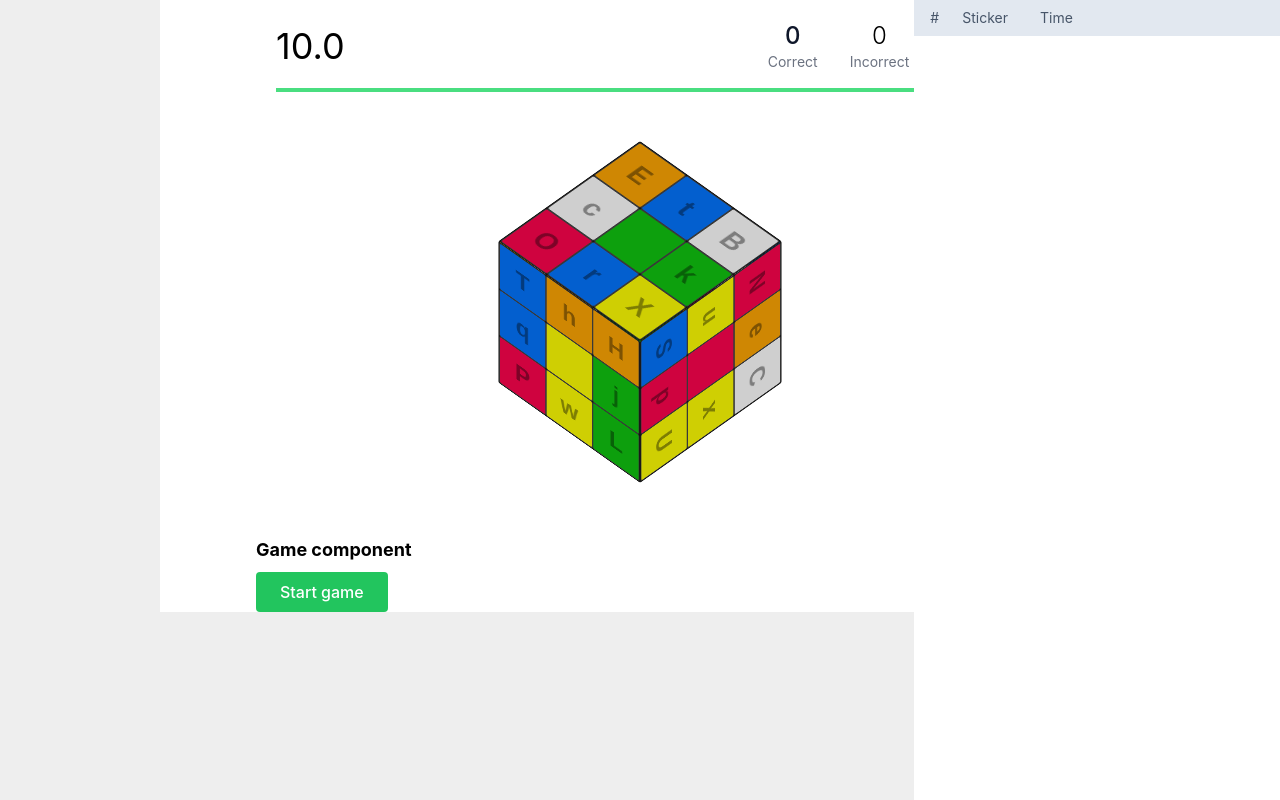
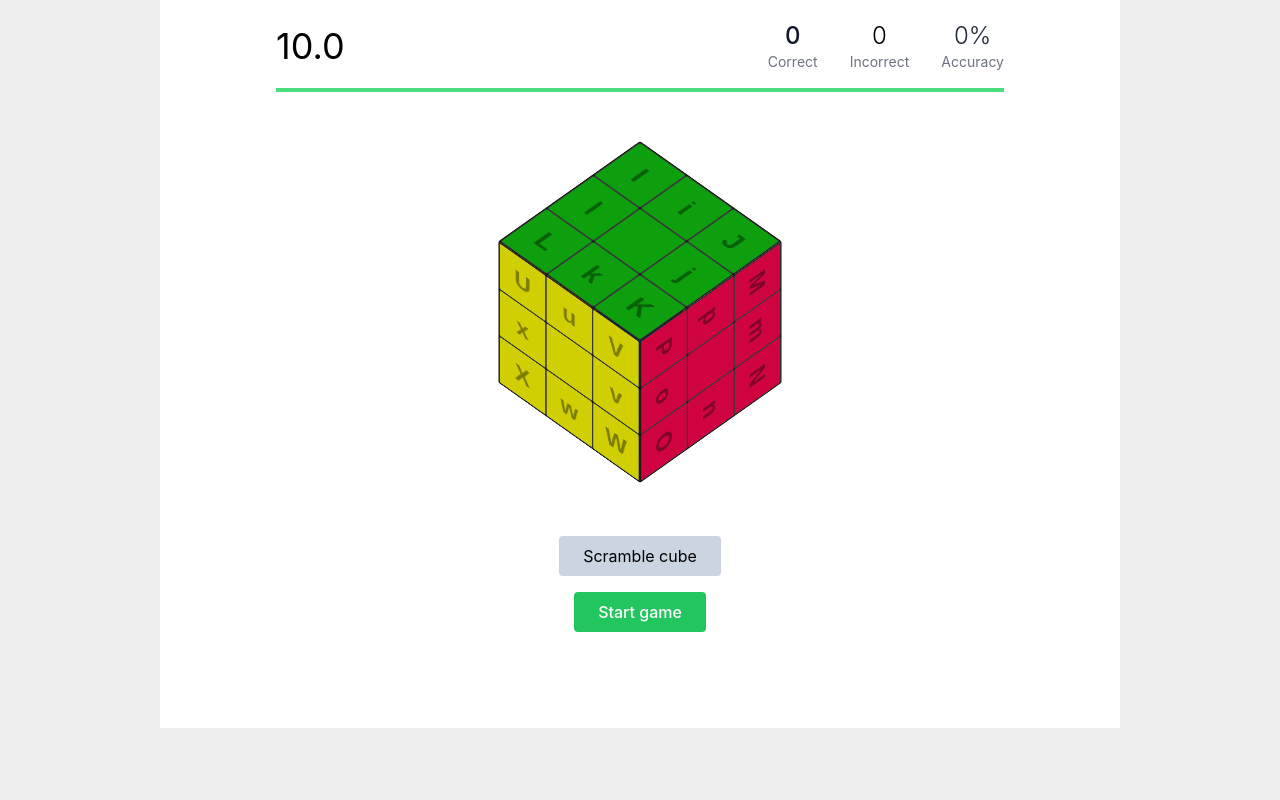
Before and after one commit to McHeisenburglar/rubiks-cube-3d-vite, a React (Vite) app: page /rubiks-cube-3d-vite/play-mode in a window 1280 px wide. Built offline with nearby package versions, Linux system fonts and the light colour scheme.

Commit message:
Add scramble button.

```diff
--- a/src/components/play-mode/Main.tsx
+++ b/src/components/play-mode/Main.tsx
@@ -1,4 +1,4 @@
-import React, { useEffect, useMemo } from 'react'
+import React, { useEffect, useMemo, useState } from 'react'
 import useCountdown from '../timer/useCountdown'
 import Scoreboard from '../timer/Scoreboard'
 
@@ -23,20 +23,22 @@ const PlayModeControls: React.FC<PlayModeControlsProps> = (props) => {
 
 	if (!isRunning) {
 		return (
+			<div className="text-center">
 				<button className="btn-primary success" onClick={onClickStart}>
 					Start game
 				</button>
+			</div>
 		)
 	} else {
 		return (
-			<>
+			<div className="text-center">
 				<button className="btn" onClick={onClickPause}>
 					{isPaused ? 'Unpause' : 'Pause'}
 				</button>
 				<button className="btn" onClick={onClickStop}>
 					Stop game
 				</button>
-			</>
+			</div>
 		)
 	}
 }
@@ -46,16 +48,16 @@ const GameComponentDev: React.FC<{ game: ReturnType<typeof useGame> }> = ({
 }) => {
 	return (
 		<>
+			{game.inProgress && (
 				<div className="text-left">
 					<h1 className="text-lg font-bold mb-2">Game component</h1>
-				{game.inProgress && (
 					<ul>
 						<li>Current letter to guess: {game.currentSticker?.name}</li>
 						<li>Correct: {game.correct}</li>
 						<li>Incorrect: {game.incorrect}</li>
 					</ul>
+				</div>
 			)}
-			</div>
 		</>
 	)
 }
@@ -103,11 +105,12 @@ const PlayModeComponent = () => {
 
 const PlayModeComponent2: React.FC = () => {
 	console.log('rendered')
-	const cube = useMemo<CubeWithPos>(() => {
+	const [scramble, setScramble] = useState<string | null>(null)
+	const cube: CubeWithPos = useMemo<CubeWithPos>(() => {
 		const cube = new CubeWithPos()
-		cube.scramble()
+		if (scramble) cube.performAlgorithm(scramble)
 		return cube
-	}, [])
+	}, [scramble])
 
 	const { setSpotlight, clearSpotlight } = useSpotlightContext()
 
@@ -124,7 +127,14 @@ const PlayModeComponent2: React.FC = () => {
 		},
 	})
 
+	const handleScramble = () => {
+		const scramble = cube.scramble()
+		console.log('got here')
+		setScramble(scramble)
+	}
+
 	useKeypress((e) => {
+		e.preventDefault()
 		if (!game.inProgress) {
 			const sticker = cube.getStickerByLetter(e.key, 'edge')
 			if (sticker) setSpotlight(sticker)
@@ -152,6 +162,7 @@ const PlayModeComponent2: React.FC = () => {
 			if (game.currentSticker) setSpotlight(game.currentSticker)
 		},
 		onCompletion() {
+			game.stop()
 			clearSpotlight()
 		},
 	})
@@ -171,7 +182,7 @@ const PlayModeComponent2: React.FC = () => {
 	}
 
 	return (
-		<div className="mx-auto max-w-[60rem] px-24 bg-white">
+		<div className="mx-auto max-w-[60rem] px-24 bg-white pb-8">
 			<Scoreboard
 				correctGuesses={game.correct}
 				incorrectGuesses={game.incorrect}
@@ -179,7 +190,23 @@ const PlayModeComponent2: React.FC = () => {
 				millisecondsLeft={gameTimer.millisecondsLeft}
 			/>
 			<CubeComponent cube={cube} onStickerClick={handleStickerClick} />
-			<GameComponentDev game={game} />
+			{!game.inProgress && (
+				<>
+					{scramble && (
+						<div className="text-center relative -top-8">
+							<span className="text-xs">Scramble: {scramble}</span>
+						</div>
+					)}
+					<div className="text-center">
+						<button
+							className="btn-primary relative mb-4"
+							onClick={handleScramble}
+						>
+							Scramble cube
+						</button>
+					</div>
+				</>
+			)}
 			<PlayModeControls
 				isPaused={gameTimer.isPaused}
 				isRunning={gameTimer.isRunning}
@@ -187,7 +214,12 @@ const PlayModeComponent2: React.FC = () => {
 				onClickPause={gameTimer.togglePause}
 				onClickStop={gameTimer.stop}
 			/>
-			{game && <CorrectGuessLog log={game.guessLog} />}
+			<div className="mt-16">
+				<GameComponentDev game={game} />
+			</div>
+			{!game.inProgress && game.guessLog.length > 0 && (
+				<CorrectGuessLog log={game.guessLog} />
+			)}
 		</div>
 	)
 }
```
Lines whose indentation alone changed are shown as unchanged.
